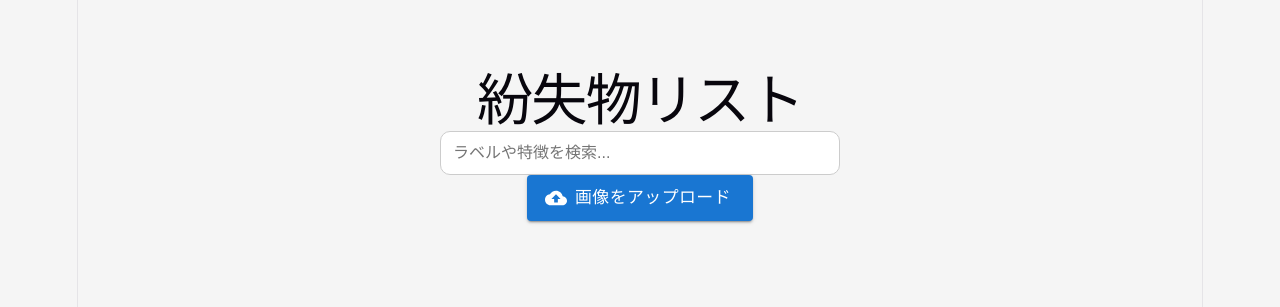
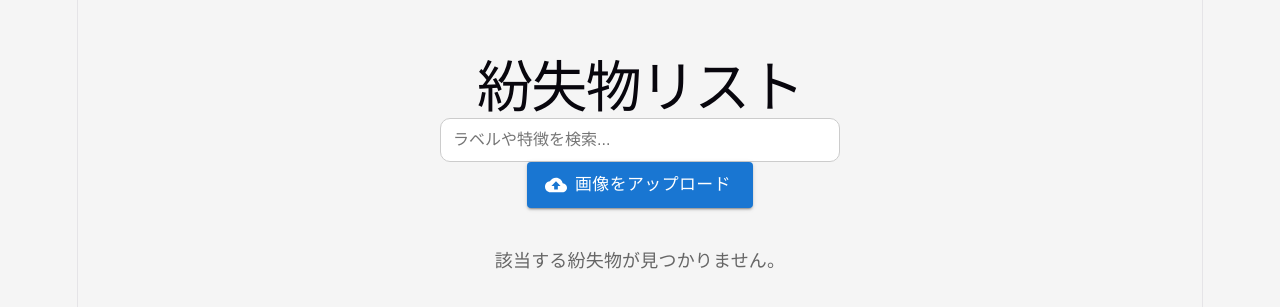
Before and after one commit to wild-wasabi/gekizaru-project, a React (Vite) app in the folder todo-app/: page / in a window 1280 px wide. Shown: the part 243-550 px from the top of the page. Built offline with nearby package versions, Linux system fonts and the light colour scheme.

Commit message:
フロントバックエンド（アップロードした画像をGeminiに引き渡し、Geminiによる分類と特徴、結果の表示、検索機能の追加）

```diff
--- a/todo-app/src/App.tsx
+++ b/todo-app/src/App.tsx
@@ -2,6 +2,7 @@ import "./App.css";
 import { useState,useEffect } from "react";
 import Button from "@mui/material/Button";
 import CloudUploadIcon from "@mui/icons-material/CloudUpload";
+import CircularProgress from "@mui/material/CircularProgress";
 
 type LostItem = {
   id: number;
@@ -15,6 +16,7 @@ const initialItems: LostItem[] = [];
 const CLOUD_NAME = "dluf5vsfs";
 const UPLOAD_PRESET = "hackathon";
 
+
 function App() {
   const [items, setItems] = useState<LostItem[]>(() => {
     const saved = localStorage.getItem("lostItems");
@@ -25,7 +27,8 @@ function App() {
 
     return initialItems;
   });
-
+  const [searchTerm, setSearchTerm] = useState("");
+  const [isAnalyzing, setIsAnalyzing] = useState(false);
   useEffect(() => {
     localStorage.setItem("lostItems", JSON.stringify(items));
   }, [items]);
@@ -34,8 +37,8 @@ function App() {
   };
   const handleUpload = async (event: React.ChangeEvent<HTMLInputElement>) => {
   const file = event.target.files?.[0];
-
   if (!file) return;
+  setIsAnalyzing(true);
 
   const formData = new FormData();
 
@@ -81,43 +84,57 @@ function App() {
 
   } catch (err) {
       console.error(err);
+      alert("アップロードまたはAI解析に失敗しました。");
+    } finally {
+      setIsAnalyzing(false);
     }
 
 };
+const filteredItems = items.filter(
+    (item) =>
+      item.label.includes(searchTerm) || item.feature.includes(searchTerm)
+  );
+
   return (
     <div className="app">
       <header>
         <h1>紛失物リスト</h1>
 
+        {/* 🟢 検索ボックスに値とイベントを結びつけ */}
         <input
           type="text"
           placeholder="ラベルや特徴を検索..."
           className="searchBox"
+          value={searchTerm}
+          onChange={(e) => setSearchTerm(e.target.value)}
         />
 
         <div className="uploadArea">
+          {/* 🟢 ローディング中はボタンを無効化してぐるぐるを回す */}
           <Button
             variant="contained"
             component="label"
-        startIcon={<CloudUploadIcon />}
+            startIcon={isAnalyzing ? <CircularProgress size={20} color="inherit" /> : <CloudUploadIcon />}
             size="large"
+            disabled={isAnalyzing}
           >
-      画像をアップロード
+            {isAnalyzing ? "AIが解析中..." : "画像をアップロード"}
             <input
               hidden
               accept="image/*"
               type="file"
               onChange={handleUpload}
+              disabled={isAnalyzing}
             />
           </Button>
         </div>
       </header>
 
       <main className="grid">
-        {items.map((item) => (
+        {/* 🟢 items ではなく filteredItems をループする */}
+        {filteredItems.map((item) => (
           <div className="card" key={item.id}>
             <img src={item.image} alt={item.label} />
-
             <div className="cardBody">
               <h3>{item.label}</h3>
               <p>{item.feature}</p>
@@ -131,9 +148,13 @@ function App() {
             </div>
           </div>
         ))}
+        {filteredItems.length === 0 && (
+          <p style={{ textAlign: "center", gridColumn: "1/-1", color: "#666" }}>
+            該当する紛失物が見つかりません。
+          </p>
+        )}
       </main>
     </div>
-
   );
 }
 
```
Also changed, not shown: 1 other file (tests, documents, lock files or other folders). Lines whose indentation alone changed are shown as unchanged.
